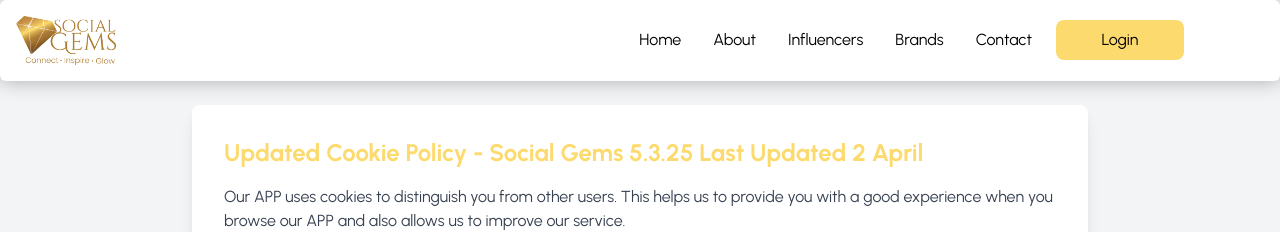
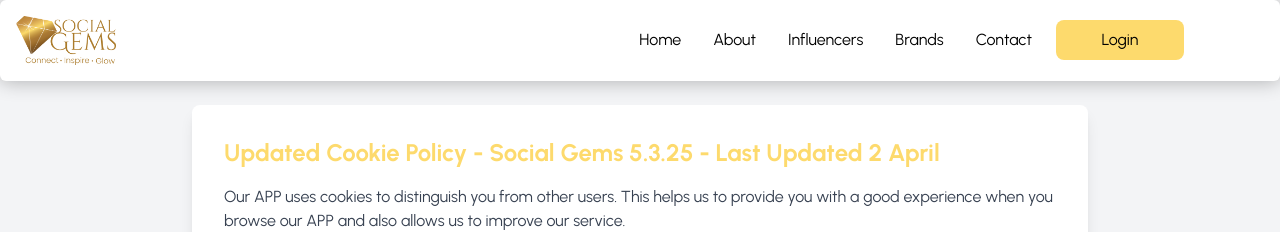
Before and after one commit to tek-juice/socialgems-website, a Next.js app: page /privacypolicy in a window 1280 px wide. Shown: the top 232 px of the page. Built offline with nearby package versions, Linux system fonts and the light colour scheme.

Commit message:
Added privacy policy

```diff
--- a/src/app/privacypolicy/page.tsx
+++ b/src/app/privacypolicy/page.tsx
@@ -31,7 +31,7 @@ export default function PrivacyPolicy() {
             <div className="flex-grow p-4 sm:p-6">
                 <div className="max-w-4xl mx-auto bg-white p-4 sm:p-8 rounded-lg shadow-lg">
                 <h1 className="text-xl sm:text-2xl font-bold text-gold mb-2 sm:mb-4">
-                    Updated Cookie Policy - Social Gems 5.3.25 Last Updated 2 April
+                    Updated Cookie Policy - Social Gems 5.3.25 - Last Updated 2 April
                 </h1>
 
                 {/* Introduction */}
```
